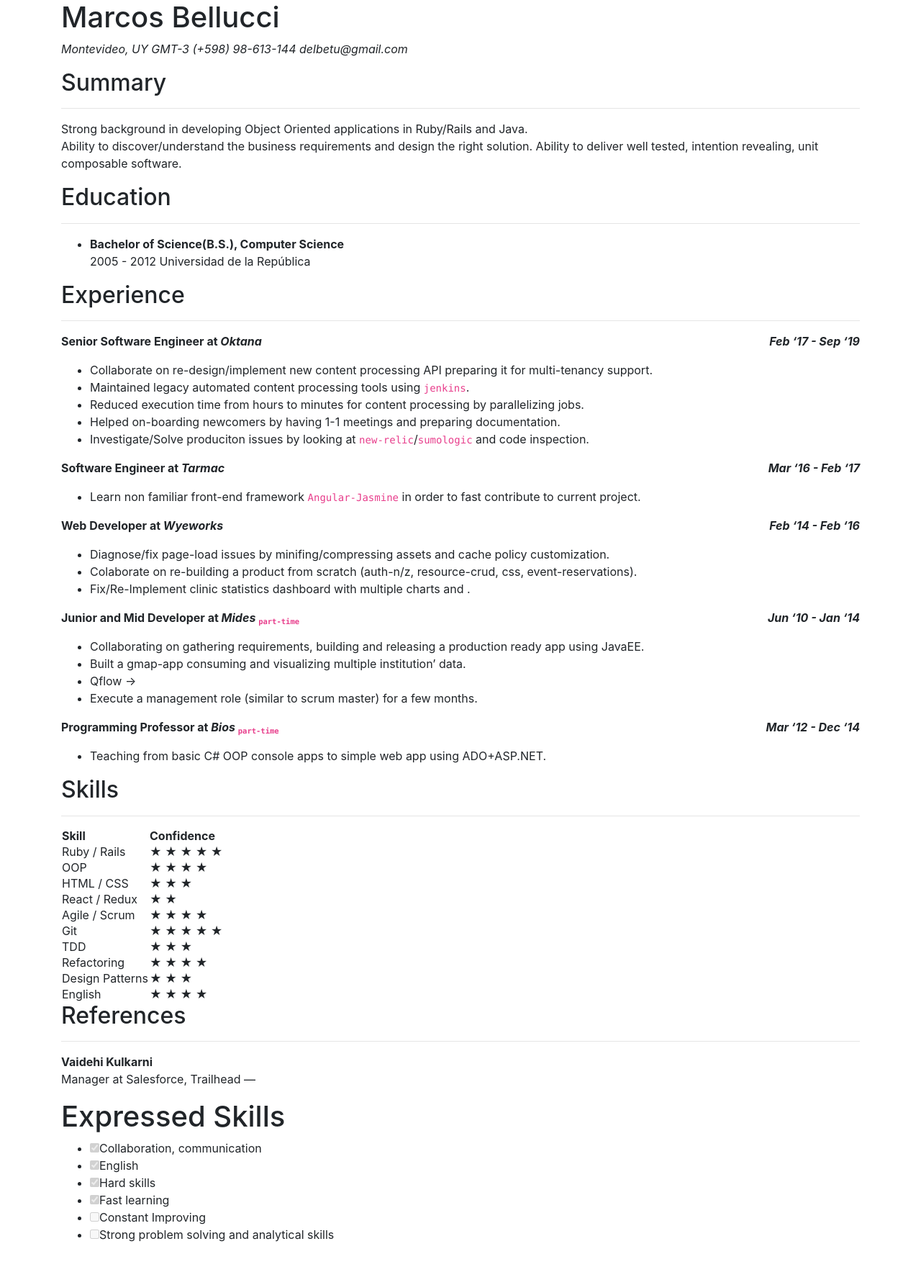
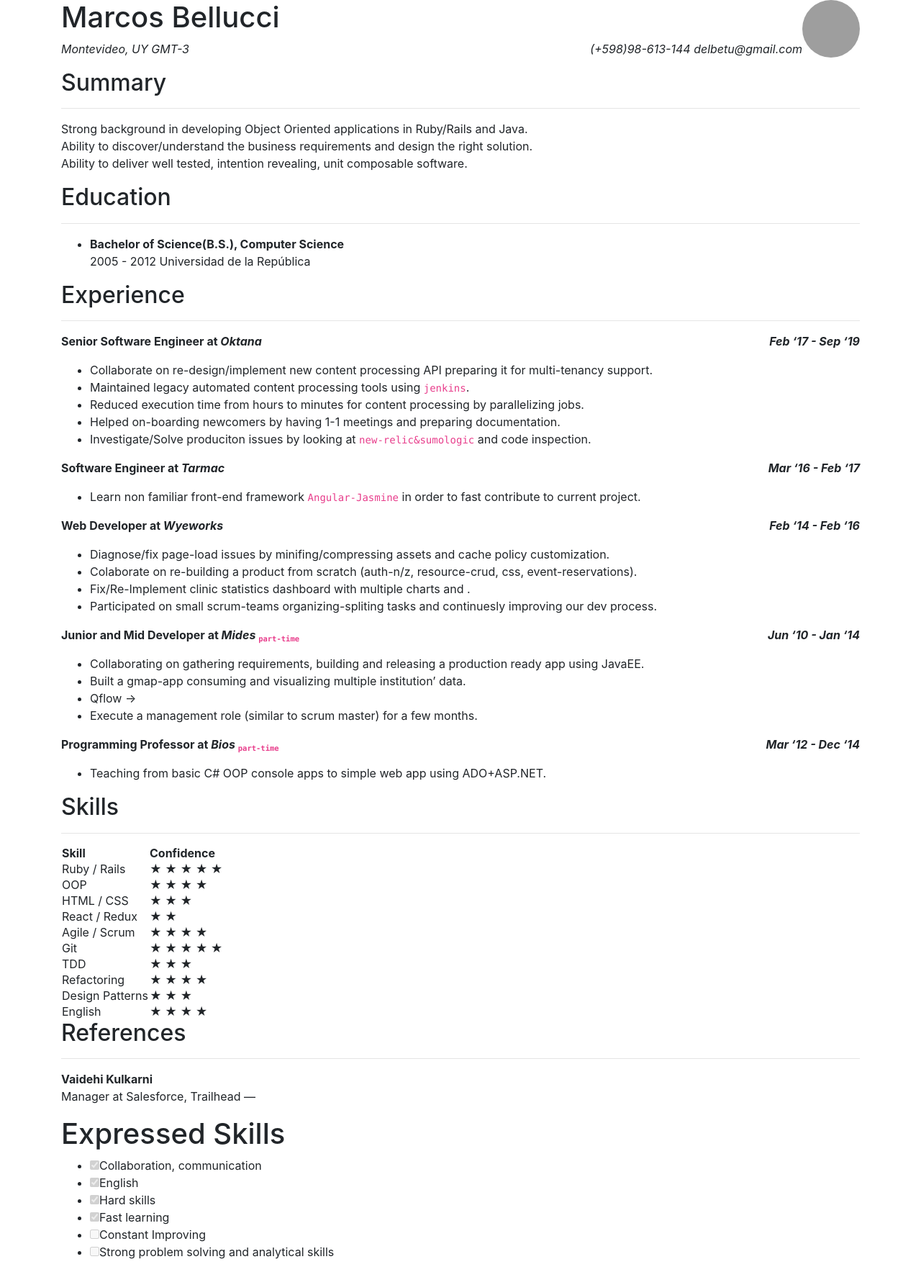
Before and after one commit to delbetu/delbetu.github.io, a Jekyll site: the page built from resume.md, in a window 1280 px wide. Shown: the whole page at 72% size. Built offline with Jekyll 4.4.1, drawn with Linux system fonts in a browser that asks for light colours; our own code applies the rules of GitHub Pages for plain Markdown files; before the commit the page ends 1743 px from its top, so only the background shows below that; grey boxes are pictures that could not be loaded.

Commit message:
Add gravatar image.

```diff
--- a/_layouts/resume_layout.html
+++ b/_layouts/resume_layout.html
@@ -10,6 +10,8 @@
   <script src="https://cdnjs.cloudflare.com/ajax/libs/popper.js/1.14.7/umd/popper.min.js" integrity="sha384-UO2eT0CpHqdSJQ6hJty5KVphtPhzWj9WO1clHTMGa3JDZwrnQq4sF86dIHNDz0W1" crossorigin="anonymous"></script>
   <script src="https://stackpath.bootstrapcdn.com/bootstrap/4.3.1/js/bootstrap.min.js" integrity="sha384-JjSmVgyd0p3pXB1rRibZUAYoIIy6OrQ6VrjIEaFf/nJGzIxFDsf4x0xIM+B07jRM" crossorigin="anonymous"></script>
   <link rel="stylesheet" href="https://maxcdn.bootstrapcdn.com/font-awesome/4.7.0/css/font-awesome.min.css">
+
+  <link rel="stylesheet" href="/assets/stylesheets/resume.css" type="text/css"></script>
 
   <!-- Google Analytics -->
   <script>
--- /dev/null
+++ b/assets/stylesheets/resume.sass
@@ -0,0 +1,5 @@
+---
+---
+
+.gravatar
+  border-radius: 50%
--- a/resume.md
+++ b/resume.md
@@ -19,22 +19,23 @@
 ## Experience
 ---
 
-**Senior Software Engineer at *Oktana*                      *Feb '17 - Sep '19*{:.float-right}**
+**Senior Software Engineer at *Oktana*                       *Feb '17 - Sep '19*{:.float-right}**
 > - Collaborate on re-design/implement new content processing API preparing it for multi-tenancy support.
 > - Maintained legacy automated content processing tools using `jenkins`.
 > - Reduced execution time from hours to minutes for content processing by parallelizing jobs.
 > - Helped on-boarding newcomers by having 1-1 meetings and preparing documentation.
-> - Investigate/Solve produciton issues by looking at `new-relic`/`sumologic` and code inspection.
+> - Investigate/Solve produciton issues by looking at `new-relic&sumologic` and code inspection.
 
 
-**Software Engineer at *Tarmac*                            *Mar '16 - Feb '17*{:.float-right}**
+**Software Engineer at *Tarmac*                              *Mar '16 - Feb '17*{:.float-right}**
 > - Learn non familiar front-end framework `Angular-Jasmine` in order to fast contribute to current project.
 
 
-**Web Developer at *Wyeworks*                            *Feb '14 - Feb '16*{:.float-right}**
+**Web Developer at *Wyeworks*                                *Feb '14 - Feb '16*{:.float-right}**
 > - Diagnose/fix page-load issues by minifing/compressing assets and cache policy customization.
 > - Colaborate on re-building a product from scratch (auth-n/z, resource-crud, css, event-reservations).
 > - Fix/Re-Implement clinic statistics dashboard with multiple charts and .
+> - Participated on small scrum-teams organizing-spliting tasks and continuesly improving our dev process.
 
 
 **Junior and Mid Developer at *Mides* <sub>`part-time`</sub> *Jun '10 - Jan '14*{:.float-right}**
@@ -44,7 +45,7 @@
 > - Execute a management role (similar to scrum master) for a few months.
 
 
-**Programming Professor at *Bios*  <sub>`part-time`</sub> *Mar '12 - Dec '14*{:.float-right}**
+**Programming Professor at *Bios*  <sub>`part-time`</sub>    *Mar '12 - Dec '14*{:.float-right}**
 > - Teaching from basic C# OOP console apps to simple web app using ADO+ASP.NET.
 
 
```
Also changed, not shown: other parts of resume.md (+2 -2 lines).
